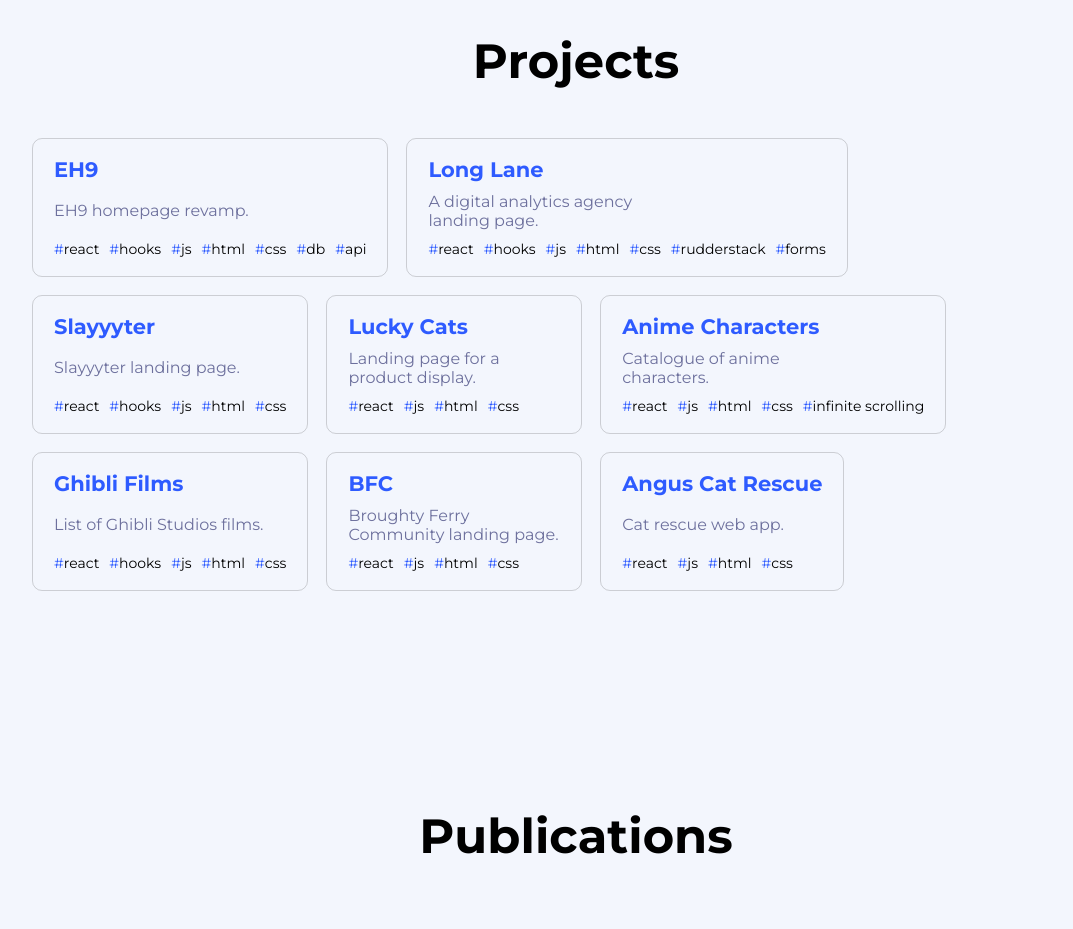
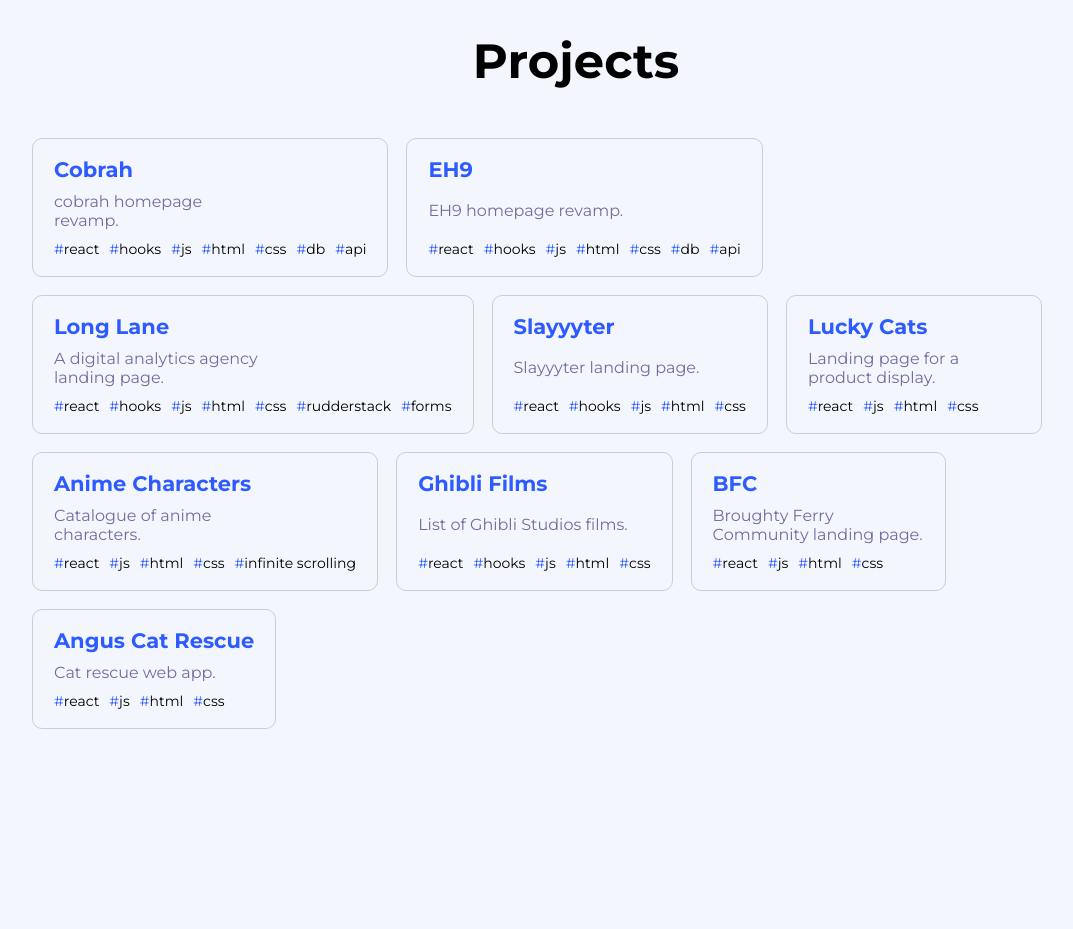
Before and after one commit to crlarrea/crlarrea.github.io, a React (Vite) app: page / in a window 1280 px wide. Shown: the part 3340-4269 px from the top of the page, without its empty margins (64-1137 px from the left). Built offline with nearby package versions, Linux system fonts and the light colour scheme.

Commit message:
add cobrah project

```diff
--- a/src/assets/data/Data.jsx
+++ b/src/assets/data/Data.jsx
@@ -449,6 +449,13 @@
 
 const projects = [
   {
+    name: "cobrah",
+    description: "cobrah homepage revamp.",
+    tags: ["react", "hooks", "js", "html", "css", "db", "api"],
+    image: null,
+    link: "https://cobrah.onrender.com",
+  },
+  {
     name: "EH9",
     description: "EH9 homepage revamp.",
     tags: ["react", "hooks", "js", "html", "css", "db", "api"],
```
